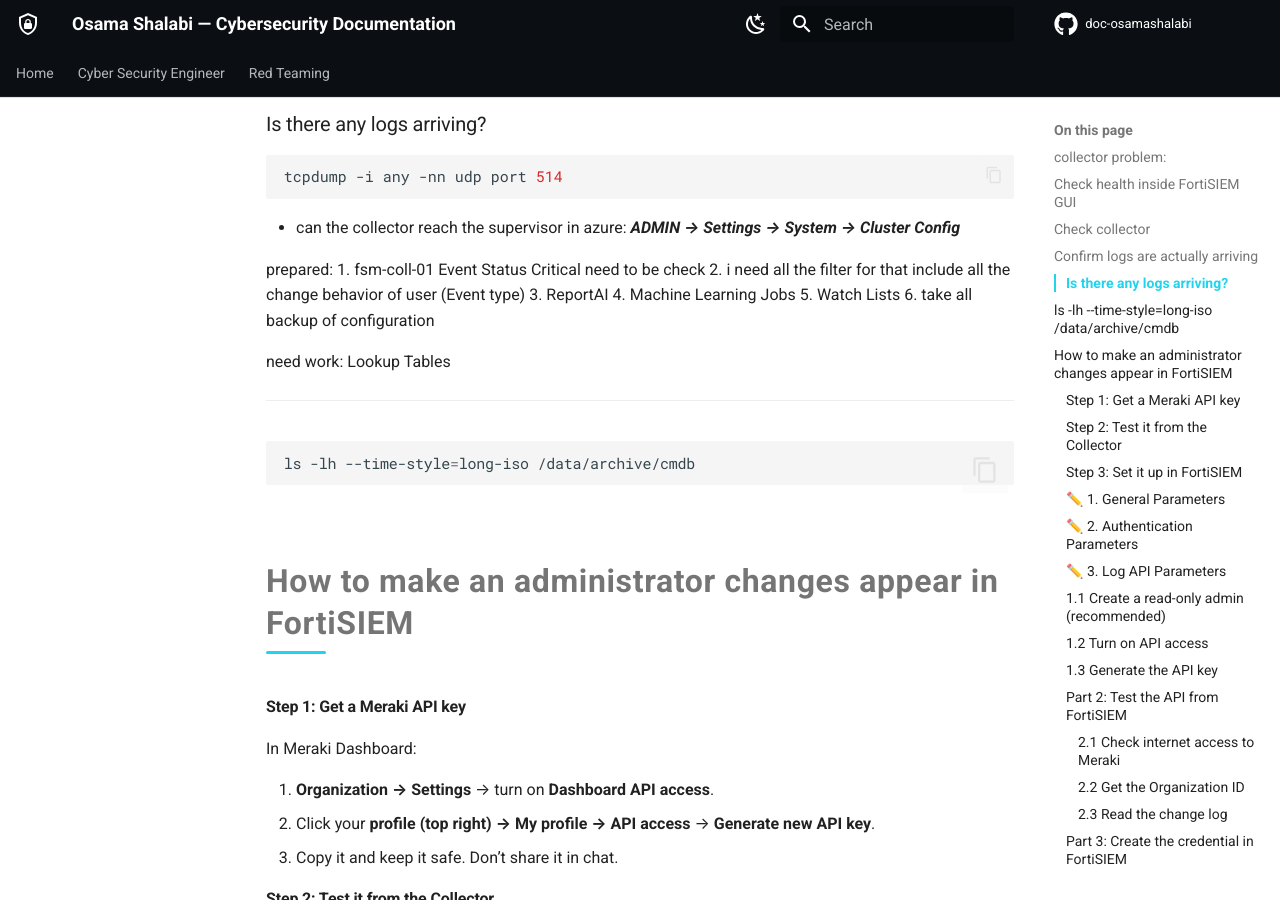
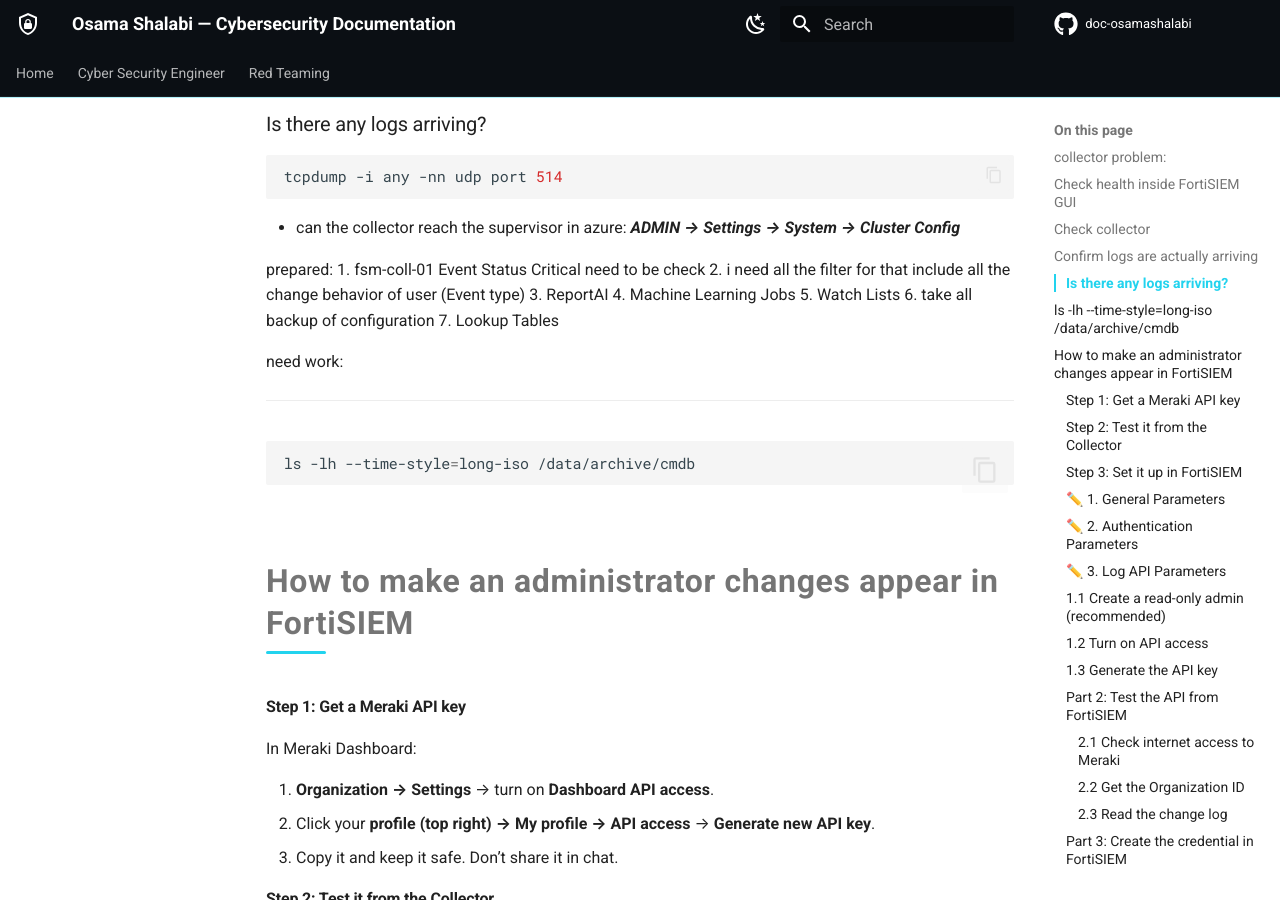
Before and after one commit to osamashalabi432-png/doc-osamashalabi, an MkDocs documentation site: the page built from docs/cyber-security-engineer/siem/fortisiem/troubleshooting/troubleshooting.md, in a window 1280 px wide and 900 px high, scrolled down 1682 px. Built offline with MkDocs 1.6.1 and Material for MkDocs 9.7.7, drawn with Linux system fonts in a browser that asks for light colours; comment, search, counter and statistics services are not loaded.

Commit message:
vault backup: 2026-11-02 09:46:54

```diff
--- a/docs/cyber-security-engineer/siem/fortisiem/troubleshooting/troubleshooting.md
+++ b/docs/cyber-security-engineer/siem/fortisiem/troubleshooting/troubleshooting.md
@@ -79,9 +79,10 @@ prepared:
 4. Machine Learning Jobs
 5. Watch Lists
 6. take all backup of configuration
+7. Lookup Tables
 
 need work:
-Lookup Tables
+
 
 
 
```
